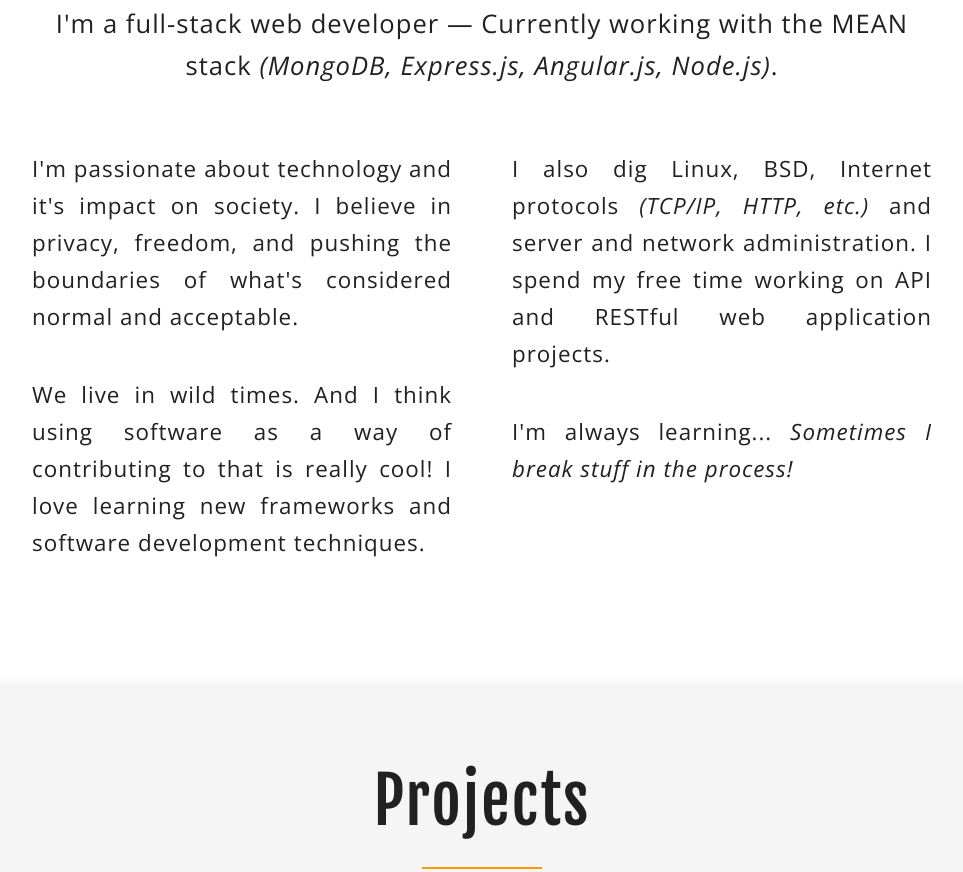
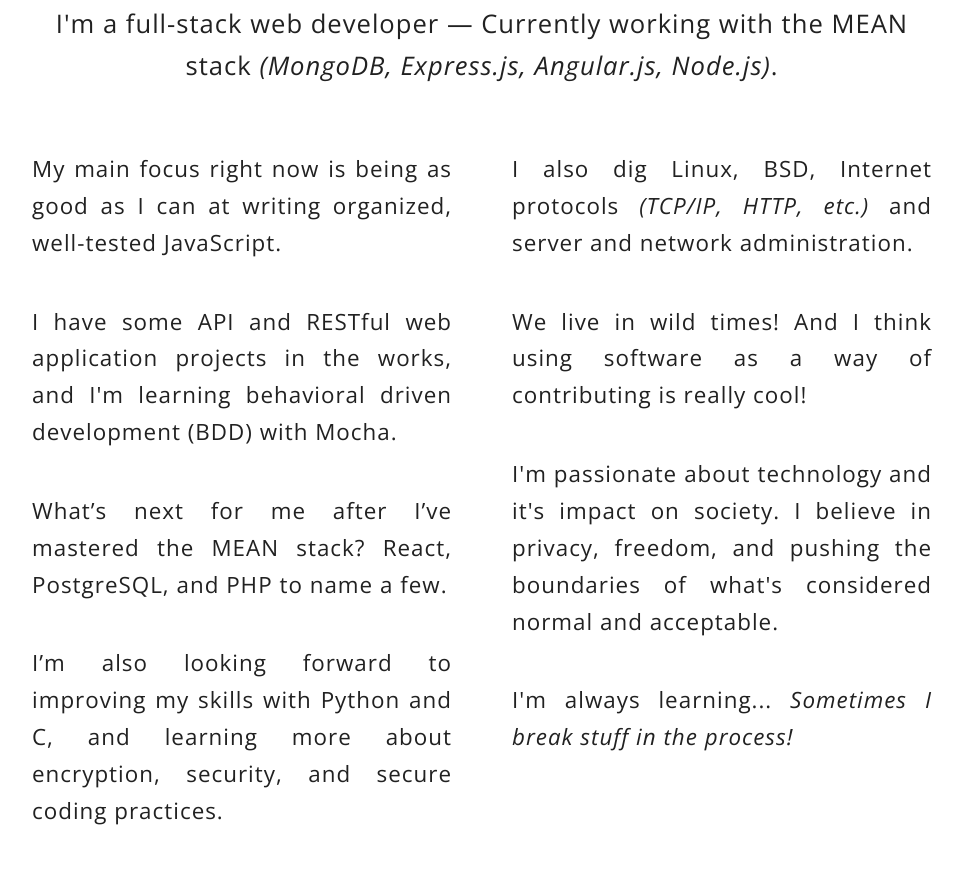
Before and after one commit to gp22/gp22.github.io.source, a website: page index.html in a window 1280 px wide. Shown: the part 1245-2117 px from the top of the page, without its empty margins (158-1121 px from the left). Drawn offline with nearby package versions, Linux system fonts and the light colour scheme.

Commit message:
update website copy

```diff
--- a/index.html
+++ b/index.html
@@ -45,13 +45,17 @@
       <div class="row row--gutters">
         <div class="row__medium-6">
           <div class="copy-container">
-            <p>I'm passionate about technology and it's impact on society. I believe in privacy, freedom, and pushing the boundaries of what's considered normal and acceptable.</p>
-            <p>We live in wild times. And I think using software as a way of contributing to that is really cool! I love learning new frameworks and software development techniques.</p>
+            <p>My main focus right now is being as good as I can at writing organized, well-tested JavaScript.</p>
+            <p>I have some API and RESTful web application projects in the works, and I'm learning behavioral driven development (BDD) with Mocha.</p>
+            <p>What’s next for me after I’ve mastered the MEAN stack? React, PostgreSQL, and PHP to name a few.</p>
+            <p>I’m also looking forward to improving my skills with Python and C, and learning more about encryption, security, and secure coding practices.</p>
           </div>
         </div>
         <div class="row__medium-6">
           <div class="copy-container">
-            <p>I also dig Linux, BSD, Internet protocols <em>(TCP/IP, HTTP, etc.)</em> and server and network administration. I spend my free time working on API and RESTful web application projects.</p>
+            <p>I also dig Linux, BSD, Internet protocols <em>(TCP/IP, HTTP, etc.)</em> and server and network administration.</p>
+            <p>We live in wild times! And I think using software as a way of contributing is really cool!</p>
+            <p>I'm passionate about technology and it's impact on society. I believe in privacy, freedom, and pushing the boundaries of what's considered normal and acceptable.</p>
             <p>I'm always learning... <em>Sometimes I break stuff in the process!</em></p>
           </div>
         </div>
```
